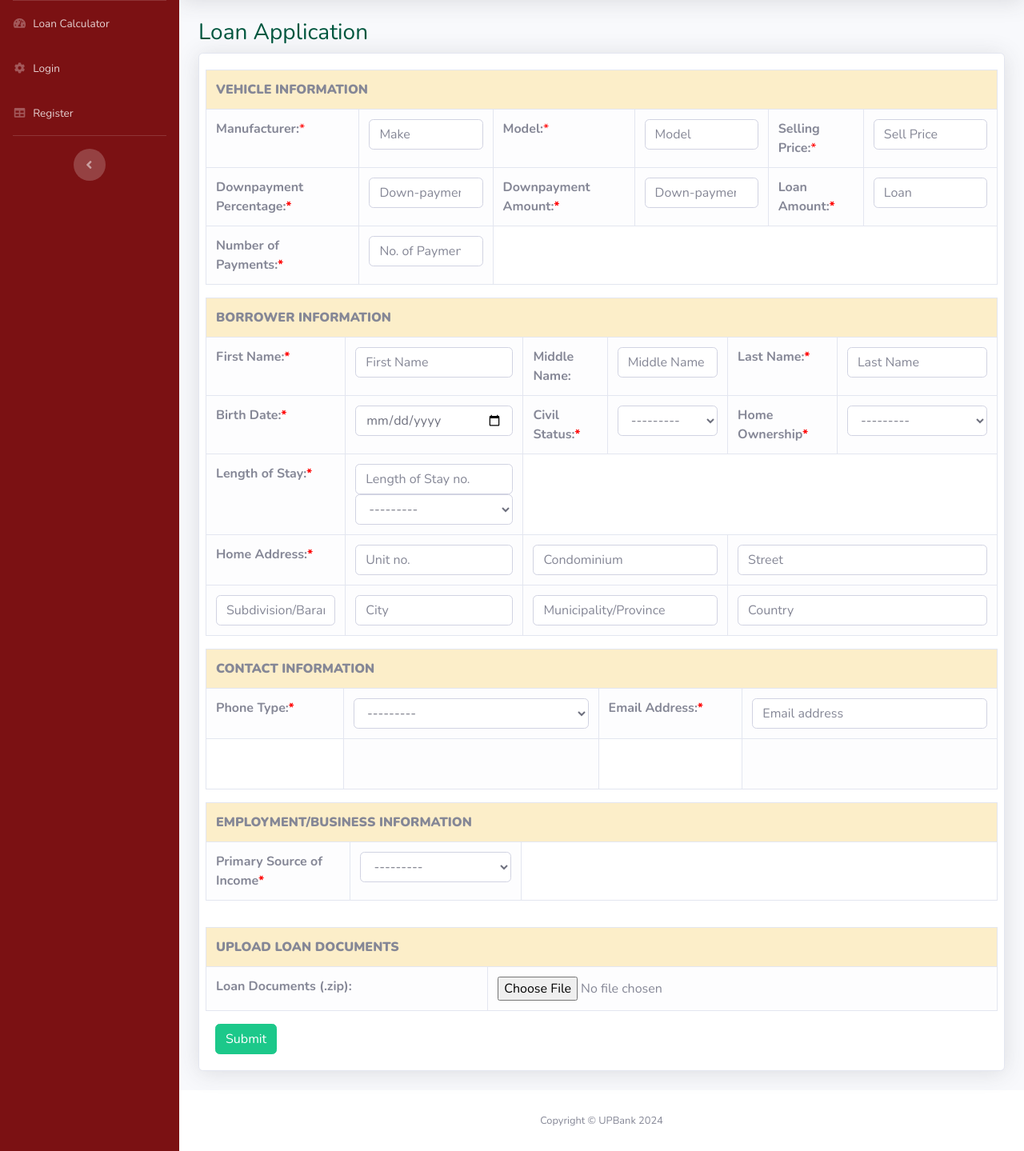
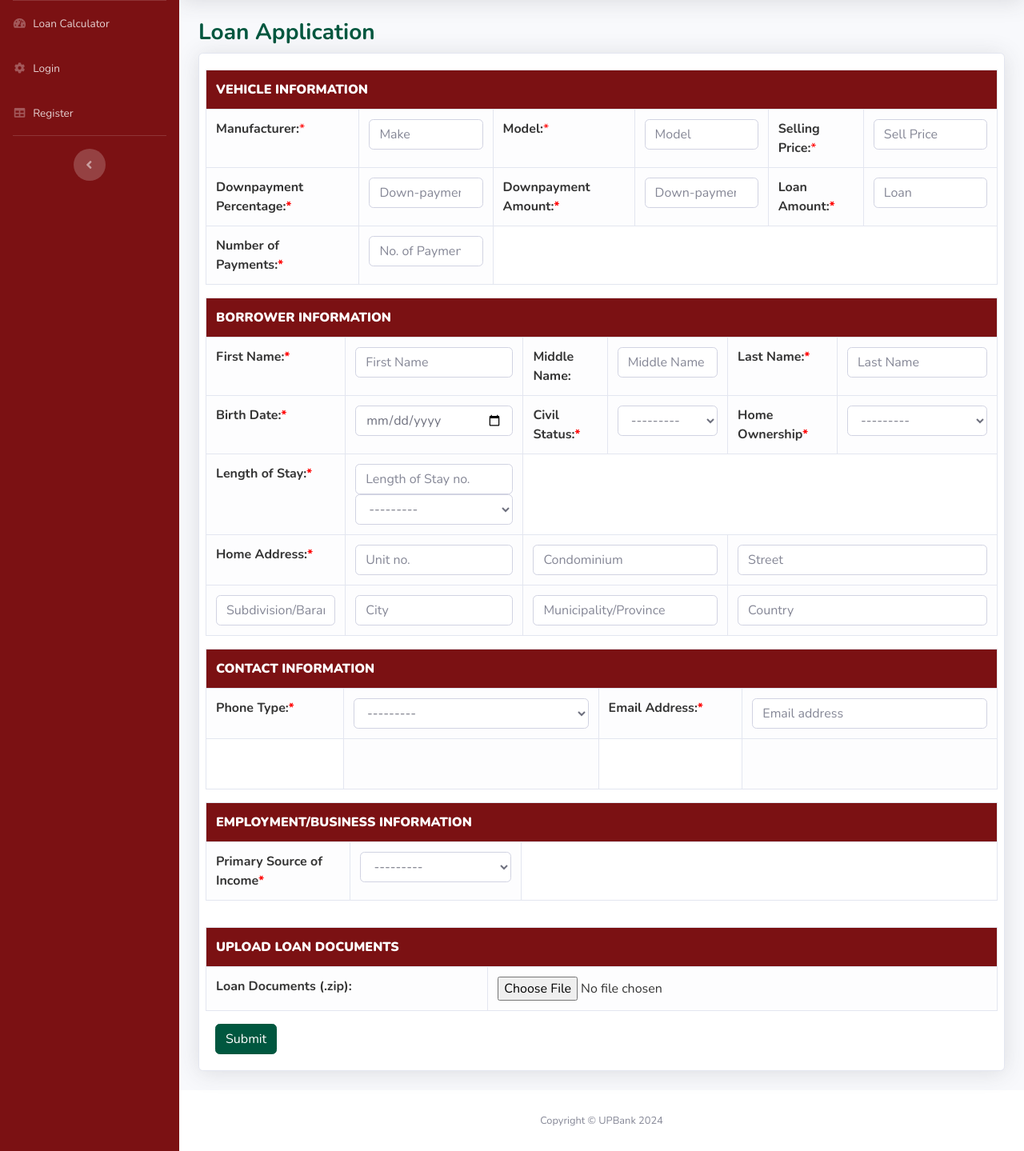
Before and after one commit to innoma0652/UP-Bank-Auto-Loan, a Django app: page /borrower/loan-apply in a window 1280 px wide. Shown: the part 70-1509 px from the top of the page at 80% size. Run offline with Django 3.2, Linux system fonts and the light colour scheme; some libraries are stand-ins or nearby versions.

Commit message:
updated loaner ui not finished

```diff
--- a/loans_borrower/templates/loans_borrower/loan-apply.html
+++ b/loans_borrower/templates/loans_borrower/loan-apply.html
@@ -3,6 +3,15 @@
 <style>
     .business, .employee, #labelH, #labelM, #mobile_num, #home_num{
         visibility: collapse;
+    }
+    .text-dark-gray {
+    color: #343434;
+    }
+    .text-white {
+        color: white;
+    }
+    .maroon-background {
+        background-color: #7B1113 !important;
     }
 </style>
 {% if messages %}
@@ -26,7 +35,7 @@
         {% endif %}
     {% endfor %}
 {% endif %}
-<h1 class="h3 mb-2" style="color:#00573f">Loan Application</h1>
+<h1 class="h3 mb-2 font-weight-bold" style="color:#00573f !important;">Loan Application</h1>
 <div class="card shadow mb-4">
     <form action="" method="post" enctype="multipart/form-data">
         {% csrf_token %}
@@ -40,156 +49,156 @@
             <div class="row">
                 <table class="table table-bordered">
                     <tr>
-                        <th class="table-warning" colspan="9" ><b>VEHICLE INFORMATION</b></th>
+                        <th class="table-warning text-white maroon-background" colspan="9" ><b>VEHICLE INFORMATION</b></th>
                     </tr>
                     <tr>
-                        <td class="table-light" colspan="1"><b>Manufacturer:</b><span style="color: red;">*</span></td>
-                        <td class="table-light" colspan="2">{{loan_form.make}}</td>
-                        <td class="table-light" colspan="1"><b>Model:</b><span style="color: red;">*</span></td>
-                        <td class="table-light" colspan="2">{{loan_form.model}}</td>
-                        <td class="table-light" colspan="1"><b>Selling Price:</b><span style="color: red;">*</span></td>
-                        <td class="table-light" colspan="2">{{loan_form.sell_price}}</td>
+                        <td class="table-light text-dark-gray" colspan="1"><b>Manufacturer:</b><span style="color: red;">*</span></td>
+                        <td class="table-light text-dark-gray" colspan="2">{{loan_form.make}}</td>
+                        <td class="table-light text-dark-gray" colspan="1"><b>Model:</b><span style="color: red;">*</span></td>
+                        <td class="table-light text-dark-gray" colspan="2">{{loan_form.model}}</td>
+                        <td class="table-light text-dark-gray" colspan="1"><b>Selling Price:</b><span style="color: red;">*</span></td>
+                        <td class="table-light text-dark-gray" colspan="2">{{loan_form.sell_price}}</td>
                     </tr>
                     <tr>
-                        <td class="table-light"colspan="1" style="font-weight:bold ;">Downpayment Percentage:<span style="color: red;">*</span></td>
-                        <td class="table-light" colspan="2" onchange="show()">{{loan_form.dp_percent}}</td>
-                        <td class="table-light" colspan="1" style="font-weight:bold ;">Downpayment Amount:<span style="color: red;">*</span></td>
-                        <td class="table-light" colspan="2" onchange="show_dpAmt()">{{loan_form.dp_amt}}</td>
-                        <td class="table-light" colspan="1" style="font-weight:bold ;">Loan Amount:<span style="color: red;">*</span></td>
-                        <td class="table-light" colspan="2">{{loan_form.loan_amt}}</td>
+                        <td class="table-light text-dark-gray"colspan="1" style="font-weight:bold ;">Downpayment Percentage:<span style="color: red;">*</span></td>
+                        <td class="table-light text-dark-gray" colspan="2" onchange="show()">{{loan_form.dp_percent}}</td>
+                        <td class="table-light text-dark-gray" colspan="1" style="font-weight:bold ;">Downpayment Amount:<span style="color: red;">*</span></td>
+                        <td class="table-light text-dark-gray" colspan="2" onchange="show_dpAmt()">{{loan_form.dp_amt}}</td>
+                        <td class="table-light text-dark-gray" colspan="1" style="font-weight:bold ;">Loan Amount:<span style="color: red;">*</span></td>
+                        <td class="table-light text-dark-gray" colspan="2">{{loan_form.loan_amt}}</td>
                     </tr>
                     <tr>
-                        <td class="table-light" colspan="1" style="font-weight:bold ;">Number of Payments:<span style="color: red;">*</span></td>
-                        <td class="table-light" colspan="1">{{loan_form.no_of_payments}}</td>
+                        <td class="table-light text-dark-gray" colspan="1" style="font-weight:bold ;">Number of Payments:<span style="color: red;">*</span></td>
+                        <td class="table-light text-dark-gray" colspan="1">{{loan_form.no_of_payments}}</td>
                     </tr>
                 </table>
                 <table class="table table-bordered">
                     <tr>
-                        <th class="table-warning" colspan="6"><b>BORROWER INFORMATION</b></th>
+                        <th class="table-warning text-white maroon-background" colspan="6"><b>BORROWER INFORMATION</b></th>
                     </tr>
                     <tr>
-                        <td class="table-light" colspan="1" style="font-weight:bold ;">First Name:<span style="color: red;">*</span></td>
-                        <td class="table-light" colspan="1">{{loan_form.first_name}}</td>
-                        <td class="table-light" colspan="1" style="font-weight:bold ;">Middle Name:</td>
-                        <td class="table-light" colspan="1">{{loan_form.middle_name}}</td>
-                        <td class="table-light" colspan="1" style="font-weight:bold ;">Last Name:<span style="color: red;">*</span></td>
-                        <td class="table-light" colspan="1">{{loan_form.last_name}}</td>
+                        <td class="table-light text-dark-gray" colspan="1" style="font-weight:bold ;">First Name:<span style="color: red;">*</span></td>
+                        <td class="table-light text-dark-gray" colspan="1">{{loan_form.first_name}}</td>
+                        <td class="table-light text-dark-gray" colspan="1" style="font-weight:bold ;">Middle Name:</td>
+                        <td class="table-light text-dark-gray" colspan="1">{{loan_form.middle_name}}</td>
+                        <td class="table-light text-dark-gray" colspan="1" style="font-weight:bold ;">Last Name:<span style="color: red;">*</span></td>
+                        <td class="table-light text-dark-gray" colspan="1">{{loan_form.last_name}}</td>
                     </tr>
                     <tr>
-                        <td class="table-light" colspan="1" style="font-weight:bold ;">Birth Date:<span style="color: red;">*</span></td>
-                        <td class="table-light" colspan="1">{{loan_form.birthdate}}</td>
-                        <td class="table-light" colspan="1" style="font-weight:bold ;">Civil Status:<span style="color: red;">*</span></td>
-                        <td class="table-light" colspan="1">{{loan_form.civ_status}}</td>
-                        <td class="table-light" colspan="1" style="font-weight:bold ;">Home Ownership<span style="color: red;">*</span></td>
-                        <td class="table-light" colspan="1">{{loan_form.home_own}}</td>
+                        <td class="table-light text-dark-gray" colspan="1" style="font-weight:bold ;">Birth Date:<span style="color: red;">*</span></td>
+                        <td class="table-light text-dark-gray" colspan="1">{{loan_form.birthdate}}</td>
+                        <td class="table-light text-dark-gray" colspan="1" style="font-weight:bold ;">Civil Status:<span style="color: red;">*</span></td>
+                        <td class="table-light text-dark-gray" colspan="1">{{loan_form.civ_status}}</td>
+                        <td class="table-light text-dark-gray" colspan="1" style="font-weight:bold ;">Home Ownership<span style="color: red;">*</span></td>
+                        <td class="table-light text-dark-gray" colspan="1">{{loan_form.home_own}}</td>
                     </tr>
                     <tr>
-                        <td class="table-light"colspan="1" style="font-weight:bold ;">Length of Stay:<span style="color: red;">*</span></td>
-                        <td class="table-light" colspan="1">{{loan_form.len_stay_num}}{{loan_form.len_stay}}</td>
+                        <td class="table-light text-dark-gray"colspan="1" style="font-weight:bold ;">Length of Stay:<span style="color: red;">*</span></td>
+                        <td class="table-light text-dark-gray" colspan="1">{{loan_form.len_stay_num}}{{loan_form.len_stay}}</td>
                     </tr>
                     <tr>
-                        <td class="table-light" colspan="1" style="font-weight:bold ;">Home Address:<span style="color: red;">*</span></td>
-                        <td class="table-light" colspan="1">{{loan_form.unit_no}}</td>
-                        <td class="table-light" colspan="2">{{loan_form.condo_name}}</td>
-                        <td class="table-light" colspan="2">{{loan_form.street}}</td>
+                        <td class="table-light text-dark-gray" colspan="1" style="font-weight:bold ;">Home Address:<span style="color: red;">*</span></td>
+                        <td class="table-light text-dark-gray" colspan="1">{{loan_form.unit_no}}</td>
+                        <td class="table-light text-dark-gray" colspan="2">{{loan_form.condo_name}}</td>
+                        <td class="table-light text-dark-gray" colspan="2">{{loan_form.street}}</td>
                     </tr>
                     <tr>
-                        <td class="table-light" colspan="1">{{loan_form.subdiv_brgy}}</td>
-                        <td class="table-light" colspan="1">{{loan_form.city}}</td>
-                        <td class="table-light" colspan="2">{{loan_form.municip_prov}}</td>
-                        <td class="table-light" colspan="2">{{loan_form.country}}</td>
+                        <td class="table-light text-dark-gray" colspan="1">{{loan_form.subdiv_brgy}}</td>
+                        <td class="table-light text-dark-gray" colspan="1">{{loan_form.city}}</td>
+                        <td class="table-light text-dark-gray" colspan="2">{{loan_form.municip_prov}}</td>
+                        <td class="table-light text-dark-gray" colspan="2">{{loan_form.country}}</td>
                     </tr>
                 </table>
                 <table class="table table-bordered">
                     <tr>
-                        <th class="table-warning" colspan="8"><b>CONTACT INFORMATION</b></th>
+                        <th class="table-warning text-white maroon-background" colspan="8"><b>CONTACT INFORMATION</b></th>
                     </tr>
                     <tr>
-                        <td class="table-light" colspan="1" style="font-weight:bold ;">Phone Type:<span style="color: red;">*</span></td>
-                        <td class="table-light" colspan="1" onchange="swap()" >{{loan_form.phone_type}}</td>
-                        <td class="table-light" colspan="1" style="font-weight:bold ;">Email Address:<span style="color: red;">*</span></td>
-                        <td class="table-light" colspan="1">{{loan_form.email_add}}</td>
+                        <td class="table-light text-dark-gray" colspan="1" style="font-weight:bold ;">Phone Type:<span style="color: red;">*</span></td>
+                        <td class="table-light text-dark-gray" colspan="1" onchange="swap()" >{{loan_form.phone_type}}</td>
+                        <td class="table-light text-dark-gray" colspan="1" style="font-weight:bold ;">Email Address:<span style="color: red;">*</span></td>
+                        <td class="table-light text-dark-gray" colspan="1">{{loan_form.email_add}}</td>
                     </tr>
                     <tr>
-                        <td class="table-light" colspan="1" id="labelH" style="font-weight:bold ;">Home Number: </td>
-                        <td class="table-light" colspan="1">{{loan_form.home_num}}</td>
-                        <td class="table-light" colspan="1" id="labelM" style="font-weight:bold ;">Mobile Number:</td>
-                        <td class="table-light" colspan="1">{{loan_form.mobile_num}}</td>
+                        <td class="table-light text-dark-gray" colspan="1" id="labelH" style="font-weight:bold ;">Home Number: </td>
+                        <td class="table-light text-dark-gray" colspan="1">{{loan_form.home_num}}</td>
+                        <td class="table-light text-dark-gray" colspan="1" id="labelM" style="font-weight:bold ;">Mobile Number:</td>
+                        <td class="table-light text-dark-gray" colspan="1">{{loan_form.mobile_num}}</td>
                     </tr>
                 </table>
                 <table class="table table-bordered">
                     <tr>
-                        <th class="table-warning" colspan="6"><b>EMPLOYMENT/BUSINESS INFORMATION</b></th>
+                        <th class="table-warning text-white maroon-background" colspan="6"><b>EMPLOYMENT/BUSINESS INFORMATION</b></th>
                     </tr>
                     <tr>
-                        <td class="table-light" colspan="1" style="font-weight:bold ;">Primary Source of Income<span style="color: red;">*</span></td>
-                        <td class="table-light" colspan="1" onchange="pop()">{{loan_form.prime_income}}</td>
+                        <td class="table-light text-dark-gray" colspan="1" style="font-weight:bold ;">Primary Source of Income<span style="color: red;">*</span></td>
+                        <td class="table-light text-dark-gray" colspan="1" onchange="pop()">{{loan_form.prime_income}}</td>
                     </tr>
                     <tr class="employee">
-                        <td class="table-light" colspan="1" style="font-weight:bold ;">Employment Type</td>
-                        <td class="table-light" colspan="1">{{loan_form.emp_type}}</td>
-                        <td class="table-light" colspan="1" style="font-weight:bold ;">Employer's Name</td>
-                        <td class="table-light" colspan="1">{{loan_form.emp_name}}</td>
-                        <td class="table-light" colspan="1" style="font-weight:bold ;">Position</td>
-                        <td class="table-light" colspan="1">{{loan_form.job_pos}}</td>
+                        <td class="table-light text-dark-gray" colspan="1" style="font-weight:bold ;">Employment Type</td>
+                        <td class="table-light text-dark-gray" colspan="1">{{loan_form.emp_type}}</td>
+                        <td class="table-light text-dark-gray" colspan="1" style="font-weight:bold ;">Employer's Name</td>
+                        <td class="table-light text-dark-gray" colspan="1">{{loan_form.emp_name}}</td>
+                        <td class="table-light text-dark-gray" colspan="1" style="font-weight:bold ;">Position</td>
+                        <td class="table-light text-dark-gray" colspan="1">{{loan_form.job_pos}}</td>
                     </tr>
                     <tr class="employee">
-                        <td class="table-light" colspan="1" style="font-weight:bold ;">Tenure</td>
-                        <td class="table-light" colspan="1">{{loan_form.emp_tenure_num}}{{loan_form.emp_tenure}}</td>
-                        <td class="table-light" colspan="1" style="font-weight:bold ;">Monthly Income</td>
-                        <td class="table-light" colspan="1">{{loan_form.emp_monthly_income}}</td>
-                        <td class="table-light" colspan="1" style="font-weight:bold ;">Employee No.</td>
-                        <td class="table-light" colspan="1">{{loan_form.emp_work_no}}</td>
+                        <td class="table-light text-dark-gray" colspan="1" style="font-weight:bold ;">Tenure</td>
+                        <td class="table-light text-dark-gray" colspan="1">{{loan_form.emp_tenure_num}}{{loan_form.emp_tenure}}</td>
+                        <td class="table-light text-dark-gray" colspan="1" style="font-weight:bold ;">Monthly Income</td>
+                        <td class="table-light text-dark-gray" colspan="1">{{loan_form.emp_monthly_income}}</td>
+                        <td class="table-light text-dark-gray" colspan="1" style="font-weight:bold ;">Employee No.</td>
+                        <td class="table-light text-dark-gray" colspan="1">{{loan_form.emp_work_no}}</td>
                     </tr>
                     <tr class="business">
-                        <td class="table-light" colspan="1" style="font-weight:bold ;">Business Type</td>
-                        <td class="table-light" colspan="1">{{loan_form.bsns_type}}</td>
-                        <td class="table-light" colspan="1" style="font-weight:bold ;">Business Name</td>
-                        <td class="table-light" colspan="1">{{loan_form.bsns_name}}</td>
-                        <td class="table-light" colspan="1" style="font-weight:bold ;">Tenure</td>
-                        <td class="table-light" colspan="1">{{loan_form.bsns_tenure}}{{loan_form.bsns_tenure_num}}</td>
+                        <td class="table-light text-dark-gray" colspan="1" style="font-weight:bold ;">Business Type</td>
+                        <td class="table-light text-dark-gray" colspan="1">{{loan_form.bsns_type}}</td>
+                        <td class="table-light text-dark-gray" colspan="1" style="font-weight:bold ;">Business Name</td>
+                        <td class="table-light text-dark-gray" colspan="1">{{loan_form.bsns_name}}</td>
+                        <td class="table-light text-dark-gray" colspan="1" style="font-weight:bold ;">Tenure</td>
+                        <td class="table-light text-dark-gray" colspan="1">{{loan_form.bsns_tenure}}{{loan_form.bsns_tenure_num}}</td>
                     </tr>
                     <tr class="business">
-                        <td class="table-light" colspan="1" style="font-weight:bold ;">Monthly Income</td>
-                        <td class="table-light" colspan="1">{{loan_form.bsns_monthly_income}}</td>
-                        <td class="table-light" colspan="1" style="font-weight:bold ;">Business no.</td>
-                        <td class="table-light" colspan="1">{{loan_form.bsns_work_no}}</td>
+                        <td class="table-light text-dark-gray" colspan="1" style="font-weight:bold ;">Monthly Income</td>
+                        <td class="table-light text-dark-gray" colspan="1">{{loan_form.bsns_monthly_income}}</td>
+                        <td class="table-light text-dark-gray" colspan="1" style="font-weight:bold ;">Business no.</td>
+                        <td class="table-light text-dark-gray" colspan="1">{{loan_form.bsns_work_no}}</td>
                     </tr>
                 </table>
                 <table class="table table-bordered business">
                     <tr>
-                        <th class="table-warning" colspan="8"><b>BUSINESS ADDRESS</b></th>
+                        <th class="table-warning text-white" colspan="8"><b>BUSINESS ADDRESS</b></th>
                     </tr>
                     <tr>
-                        <td class="table-light" colspan="1" style="font-weight:bold ;">Unit no.</td>
-                        <td class="table-light" colspan="1">{{loan_form.bsns_unit_no}}</td>
-                        <td class="table-light" colspan="1" style="font-weight:bold ;">Condominium Name</td>
-                        <td class="table-light" colspan="2">{{loan_form.bsns_condo_name}}</td>
-                        <td class="table-light" colspan="1" style="font-weight:bold ;">Street</td>
-                        <td class="table-light" colspan="2">{{loan_form.bsns_street}}</td>
+                        <td class="table-light text-dark-gray" colspan="1" style="font-weight:bold ;">Unit no.</td>
+                        <td class="table-light text-dark-gray" colspan="1">{{loan_form.bsns_unit_no}}</td>
+                        <td class="table-light text-dark-gray" colspan="1" style="font-weight:bold ;">Condominium Name</td>
+                        <td class="table-light text-dark-gray" colspan="2">{{loan_form.bsns_condo_name}}</td>
+                        <td class="table-light text-dark-gray" colspan="1" style="font-weight:bold ;">Street</td>
+                        <td class="table-light text-dark-gray" colspan="2">{{loan_form.bsns_street}}</td>
                     </tr>
                     <tr>
-                        <td class="table-light" colspan="1" style="font-weight:bold ;">Subdivision/Barangay</td>
-                        <td class="table-light" colspan="1">{{loan_form.bsns_subdiv_brgy}}</td>
-                        <td class="table-light" colspan="1" style="font-weight:bold ;">City</td>
-                        <td class="table-light" colspan="1">{{loan_form.bsns_city}}</td>
-                        <td class="table-light" colspan="1" style="font-weight:bold ;">Municipality/Province</td>
-                        <td class="table-light" colspan="1">{{loan_form.bsns_municip_prov}}</td>
-                        <td class="table-light" colspan="1" style="font-weight:bold ;">Country</td>
-                        <td class="table-light" colspan="1">{{loan_form.bsns_country}}</td>
+                        <td class="table-light text-dark-gray" colspan="1" style="font-weight:bold ;">Subdivision/Barangay</td>
+                        <td class="table-light text-dark-gray" colspan="1">{{loan_form.bsns_subdiv_brgy}}</td>
+                        <td class="table-light text-dark-gray" colspan="1" style="font-weight:bold ;">City</td>
+                        <td class="table-light text-dark-gray" colspan="1">{{loan_form.bsns_city}}</td>
+                        <td class="table-light text-dark-gray" colspan="1" style="font-weight:bold ;">Municipality/Province</td>
+                        <td class="table-light text-dark-gray" colspan="1">{{loan_form.bsns_municip_prov}}</td>
+                        <td class="table-light text-dark-gray" colspan="1" style="font-weight:bold ;">Country</td>
+                        <td class="table-light text-dark-gray" colspan="1">{{loan_form.bsns_country}}</td>
                     </tr>
                 </table>
                 <table class="table table-bordered">
                     <tr>
-                        <th class="table-warning" colspan="9"><b>UPLOAD LOAN DOCUMENTS</b></th>
+                        <th class="table-warning text-white maroon-background" colspan="9"><b>UPLOAD LOAN DOCUMENTS</b></th>
                     </tr>
                     <tr>
-                        <td class="table-light" colspan="1" style="font-weight:bold ;">Loan Documents (.zip):</td>
-                        <td class="table-light" colspan="2">{{loan_form.loan_docs}}</td>
+                        <td class="table-light text-dark-gray" colspan="1" style="font-weight:bold ;">Loan Documents (.zip):</td>
+                        <td class="table-light text-dark-gray" colspan="2">{{loan_form.loan_docs}}</td>
                     </tr>
                 </table>
             </div>
-            <button type="submit" class="btn btn-success">Submit</button>
+            <button type="submit" class="btn btn-success" style="background-color: #00573f !important; border-color: #00573f;">Submit</button>
         </div>
     </form>
 </div>
```
Also changed, not shown: bank_calculator/templates/bank_calculator/loancalculator.html (+4 -4 lines), create_manage_acc/templates/create_manage_acc/deposit-money.html (+9 -10 lines), loans_borrower/templates/loans_borrower/view-loan-apps.html (+8 -0 lines), db.sqlite3.
